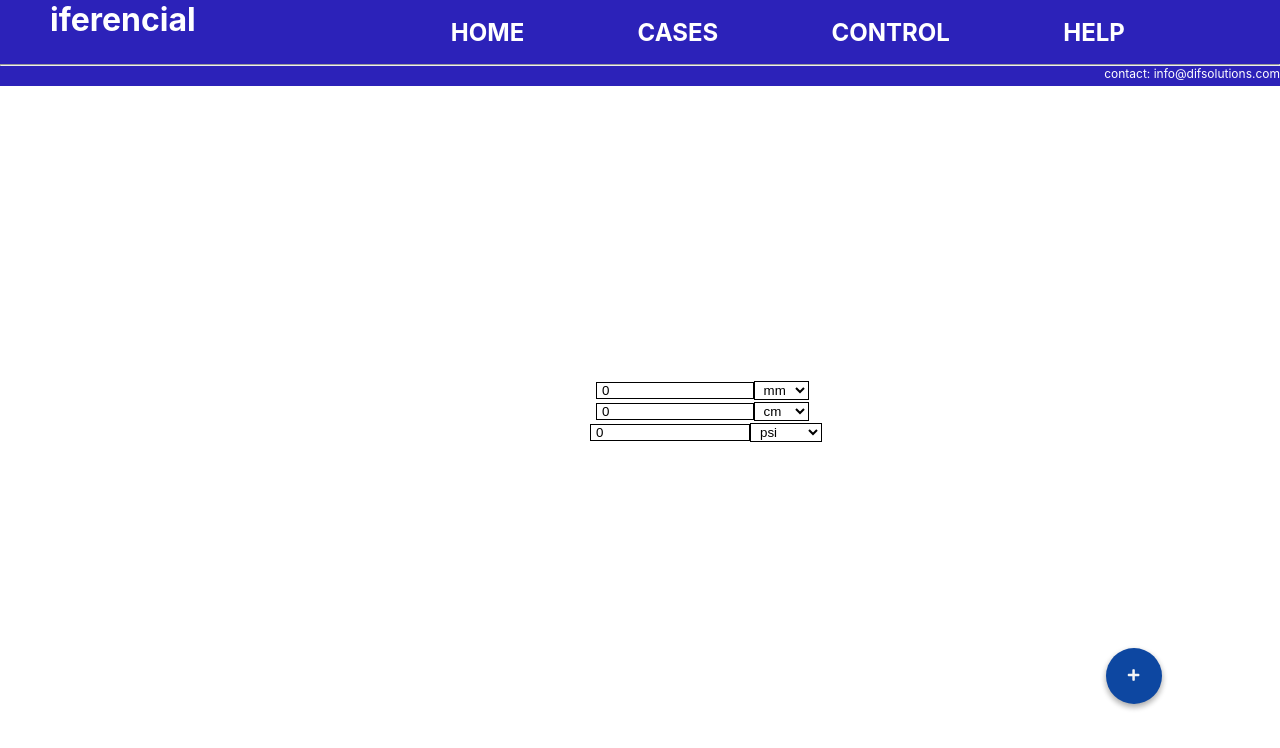
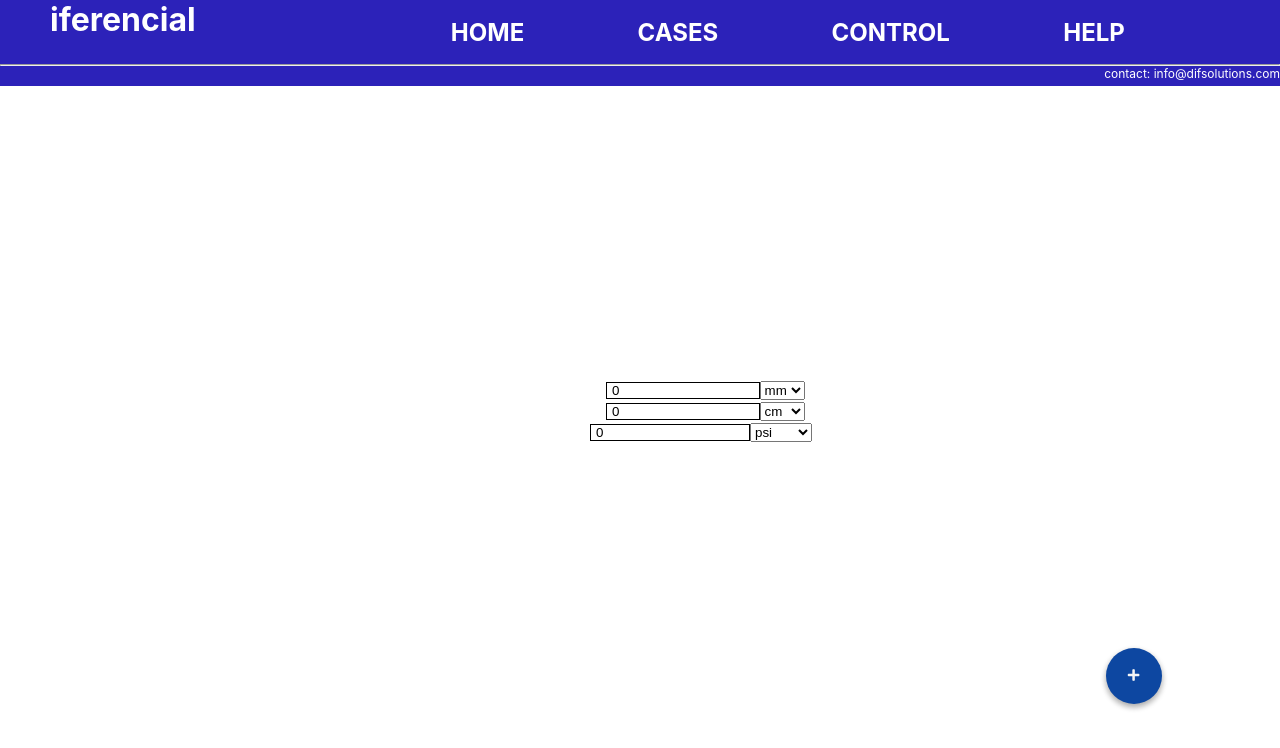
Before and after one commit to lmmp-puc-rio/react_component_library, a React (Create React App) app in the folder react_app/: page /cases in a window 1280 px wide. Shown: the top 748 px of the page. Built offline with nearby package versions, Linux system fonts and the light colour scheme.

Commit message:
[update] dropdown component

```diff
--- a/react_app/src/components/common/dropdown/Dropdown.jsx
+++ b/react_app/src/components/common/dropdown/Dropdown.jsx
@@ -7,7 +7,9 @@ import './Dropdown.css'
 // Populates Options from array options
 function populateOptions(name,options) {
     return options.map((option, index) => (
-        <option key={name+[index]} value={option}>{option}</option>
+        <option key={name+[index]}
+                value={option}>{option}
+        </option>
     ));
 }
 
@@ -19,10 +21,13 @@ function Dropdown (props) {
 
     return (
         // dropdown
-        <select name={name}
+        <select className={props.className}
+                // className="dropdown"
+                name={name}
                 value={props.state[name]}
                 onChange = {(e) => props.onChange(e)}
-                className="dropdown">
+                disabled={props.disabled}
+                >
             {populateOptions(name,options)}
         </select>
     )
```
